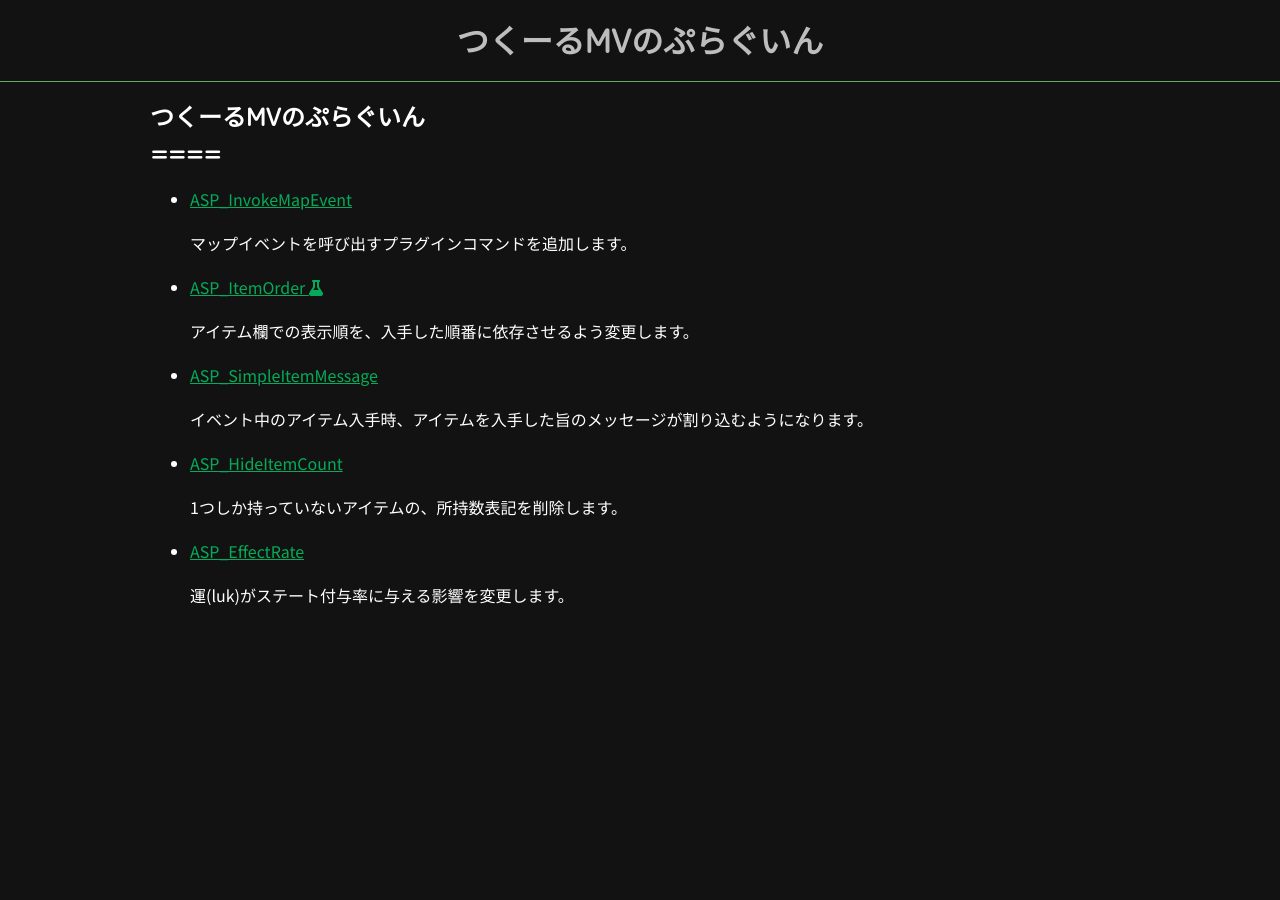
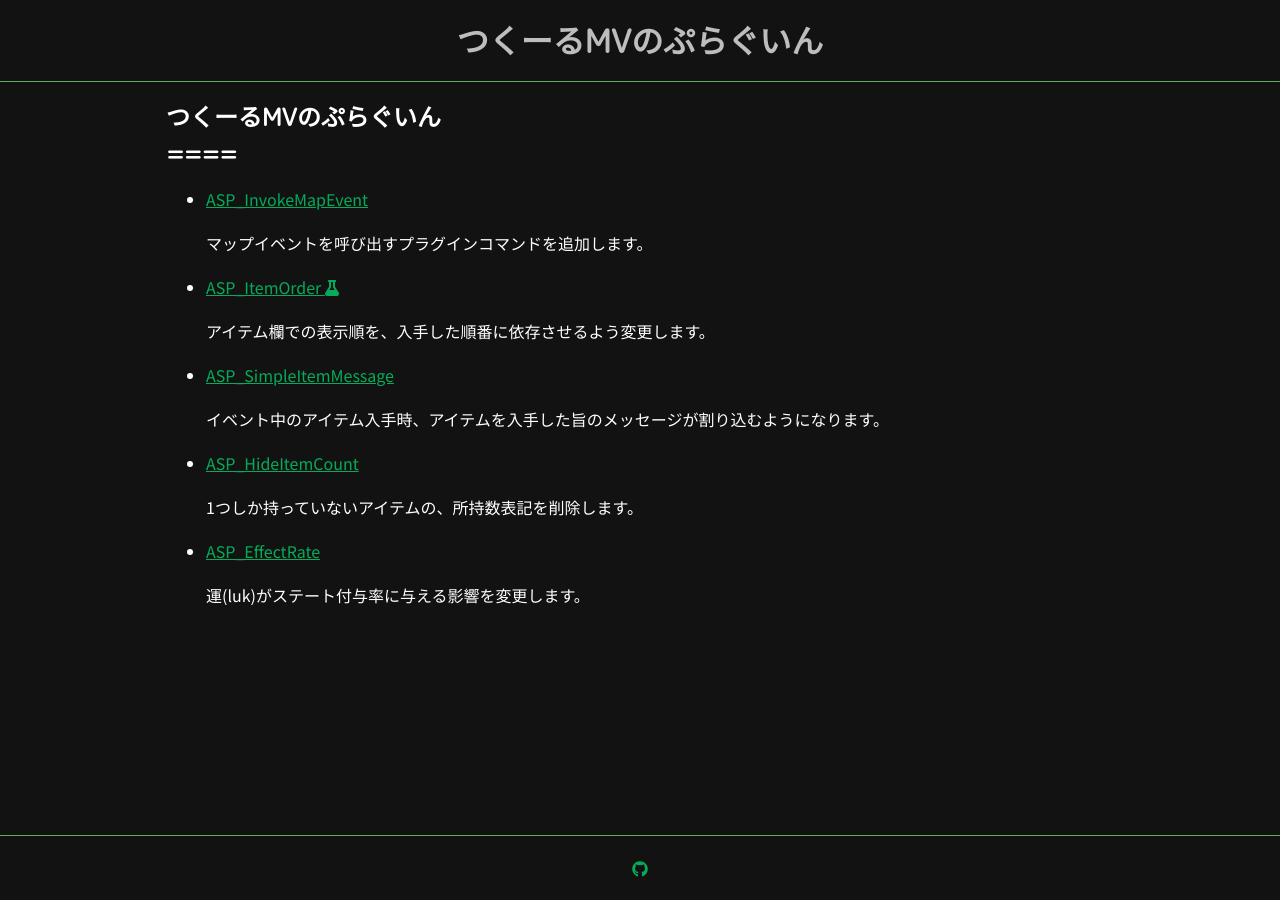
Before and after one commit to asparlose/mv-plugins, a Jekyll site: the page built from index.html, in a window 1280 px wide. Built offline with Jekyll 4.4.1, drawn with Linux system fonts in a browser that asks for light colours.

Commit message:
:pencil2: layout

```diff
--- a/_layouts/default.html
+++ b/_layouts/default.html
@@ -34,5 +34,12 @@
         <section class="content">
             {{ content }}
         </section>
+        <footer>
+            <p>
+                <a href="https://github.com/asparlose/mv-plugins/" title="GitHub">
+                    <i class="fab fa-github"></i>
+                </a>
+            </p>
+        </footer>
     </body>
 </html>
--- a/_sass/content.scss
+++ b/_sass/content.scss
@@ -2,6 +2,8 @@ section.content {
   max-width: 980px;
   width: 100%;
   margin: 1em auto;
+  padding: 0 1em;
+  box-sizing: border-box;
 
   h1 {
     &::after {
--- a/_sass/header.scss
+++ b/_sass/header.scss
@@ -3,3 +3,14 @@ header {
   padding: 1em 0;
   border-bottom: 1px solid #60ad5e;
 }
+
+footer {
+  text-align: center;
+  margin-top: 1em;
+  padding: 1em 0;
+  border-top: 1px solid #60ad5e;
+
+  > p {
+    margin: 0 1em;
+  }
+}
```
